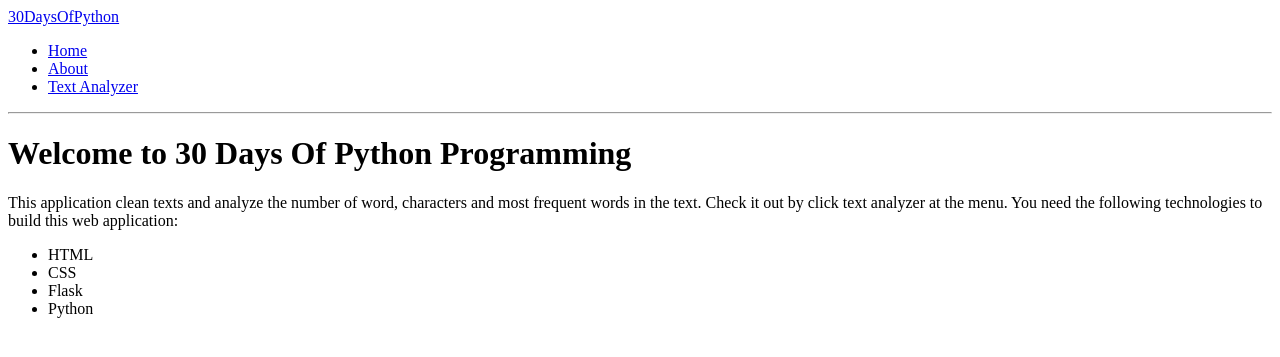
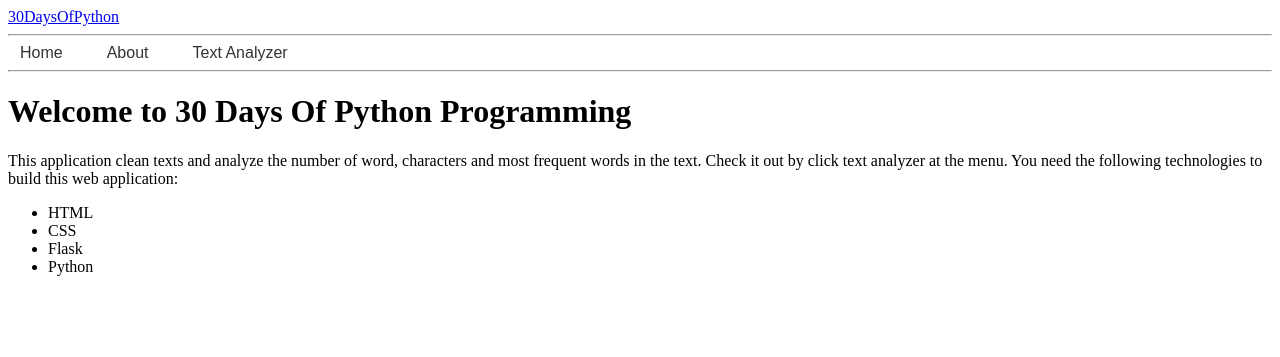
Before and after one commit to ariq-isaac/first-flask-project, a Flask app: page / in a window 1280 px wide. Shown: the top 357 px of the page. Run offline with Flask 3, Linux system fonts and the light colour scheme.

Commit message:
Improved the design of the nav bar

```diff
--- a/static/css/main.css
+++ b/static/css/main.css
@@ -0,0 +1,19 @@
+.nav-lists {
+    list-style-type: none;
+    margin: 0;
+    padding: 0;
+
+    display: flex;
+    gap: 20px;
+}
+
+.nav-lists a {
+    text-decoration: none;
+    color: #333;
+    font-family: sans-serif;
+    padding: 8px 12px;
+}
+
+.nav-lists a:hover {
+    color: #007BFF;
+}
--- a/templates/layout.html
+++ b/templates/layout.html
@@ -21,6 +21,8 @@
         <div>
           <a class="brand-name nav-link" href="/">30DaysOfPython</a>
         </div>
+        <hr>
+        <nav class="navbar">
           <ul class="nav-lists">
             <li class="nav-list">
               <a class="nav-link active" href="{{ url_for('home')}}">Home</a>
@@ -32,6 +34,7 @@
               <a class="nav-link active" href="{{ url_for('post')}}">Text Analyzer</a>
             </li>
           </ul>
+        </nav>
       </div>
       <hr>
     </header>
```
Lines whose indentation alone changed are shown as unchanged.
